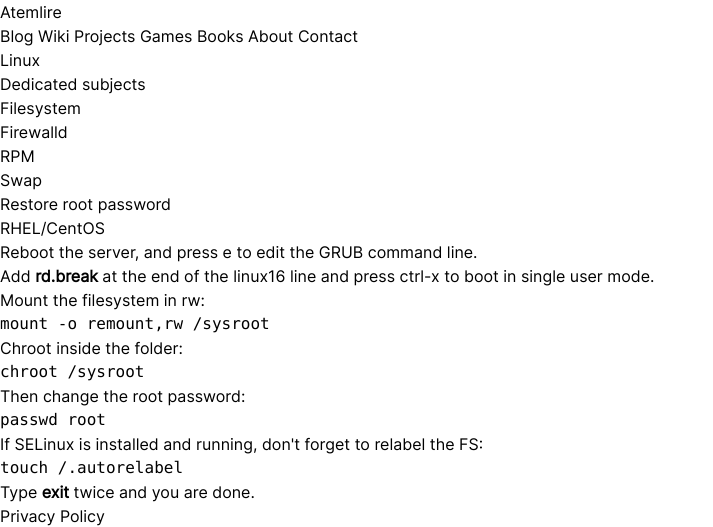
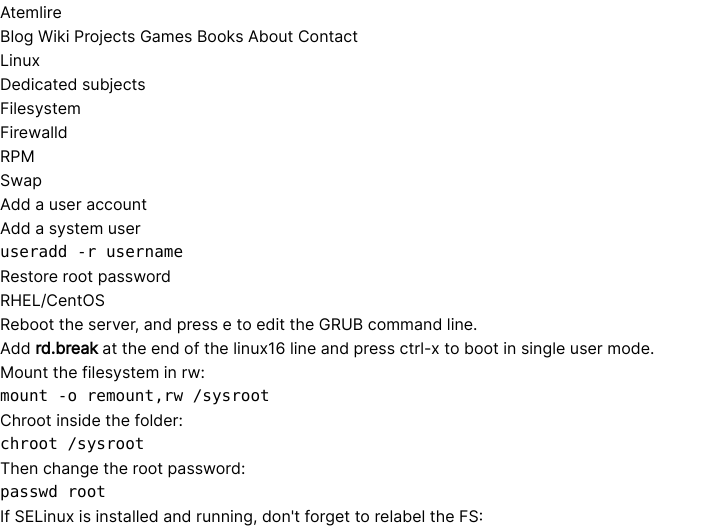
Before and after one commit to Atem18/atemlire, an Eleventy site: page _wiki/linux/index.md in a window 1280 px wide. Shown: the top 527 px of the page, without its empty margins (0-713 px from the left). Built offline with nearby package versions, Linux system fonts and the light colour scheme; Eleventy itself is replaced by a stand-in of ours; code samples lack their colours; files that its build step writes are made by us from their sources.

Commit message:
Update index.md

````diff
--- a/_wiki/linux/index.md
+++ b/_wiki/linux/index.md
@@ -9,6 +9,14 @@ permalink: "/wiki/linux/"
 * [Firewalld](/wiki/linux/firewalld)
 * [RPM](/wiki/linux/rpm)
 * [Swap](/wiki/linux/swap)
+
+## Add a user account
+
+### Add a system user
+
+```bash
+useradd -r username
+```
 
 ## Restore root password
 
````
